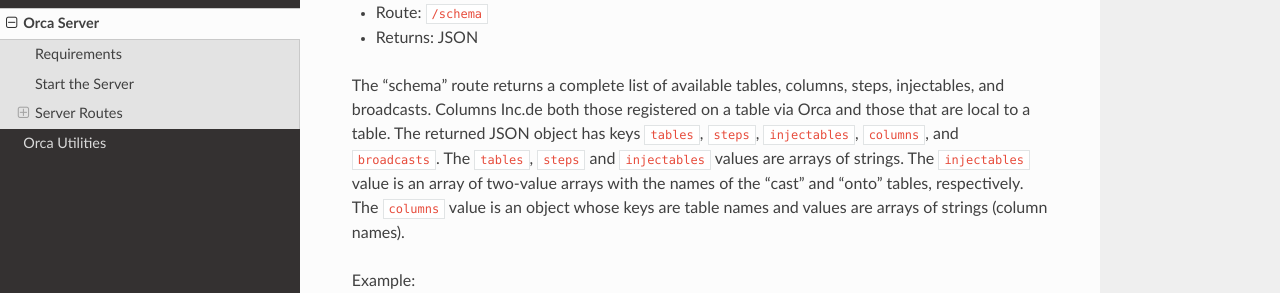
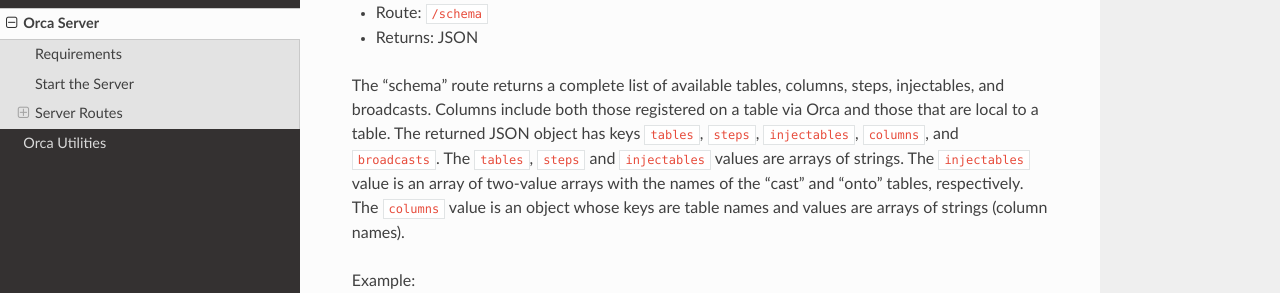
Before and after one commit to UDST/orca, a Sphinx documentation site: the page built from docs/server.rst, in a window 1280 px wide and 900 px high, scrolled down 1951 px. Shown: the part 182-475 px from the top of the window. Built offline with Sphinx 7.4.7 and the Read the Docs theme 2.0.0, drawn with Linux system fonts in a browser that asks for light colours; some of the changed text lies outside the part shown.

Commit message:
Fix typos

```diff
--- a/docs/conf.py
+++ b/docs/conf.py
@@ -59,7 +59,7 @@ copyright = '2016, UrbanSim Inc.'
 #
 # The short X.Y version.
 version = '1.0'
-# The full version, Inc.ding alpha/beta/rc tags.
+# The full version, including alpha/beta/rc tags.
 release = '1.0'
 
 # The language for content autogenerated by Sphinx. Refer to documentation
--- a/docs/core.rst
+++ b/docs/core.rst
@@ -149,7 +149,7 @@ table, though the order may have changed.
 :py:func:`~orca.orca.merge_tables` has an optional
 ``columns=`` keyword that can contain column names from any the tables
 going into the merge so you can limit which columns end up in the final table.
-(Columns necessary for performing merges will be Inc.ded whether or not
+(Columns necessary for performing merges will be included whether or not
 they are in the ``columns=`` list.)
 
 .. note:: :py:func:`~orca.orca.merge_tables` calls
@@ -463,7 +463,7 @@ To achieve this, use the
 :py:func:`~orca.orca.eval_variable` and
 :py:func:`~orca.orca.eval_step` functions.
 
-``eval_variable`` takes the name of a variable (Inc.ding variable expressions)
+``eval_variable`` takes the name of a variable (including variable expressions)
 and returns that variable as it would be injected into a function Orca.
 ``eval_step`` takes the name of a step, runs that
 step with variable injection, and returns any result.
--- a/docs/server.rst
+++ b/docs/server.rst
@@ -18,7 +18,7 @@ The Orca server requires three additional libraries:
 You can get these libraries individually (they are available via
 `pip <https://pip.pypa.io/en/stable/>`__ and
 `conda <http://conda.pydata.org/>`__), or get them when you install
-Orca by Inc.ding the ``[server]`` option::
+Orca by including the ``[server]`` option::
 
     pip install orca[server]
 
@@ -82,7 +82,7 @@ Schema
 
 The "schema" route returns a complete list of available tables, columns, steps,
 injectables, and broadcasts.
-Columns Inc.de both those registered on a table via Orca and those that
+Columns include both those registered on a table via Orca and those that
 are local to a table.
 The returned JSON object has keys ``tables``, ``steps``, ``injectables``,
 ``columns``, and ``broadcasts``.
@@ -242,7 +242,7 @@ If the table is a registered DataFrame all that is returned is:
 
     {"type": "dataframe"}
 
-If the table is registered as a function the returned data will Inc.de the
+If the table is registered as a function the returned data will include the
 filename, line number, and text of the function:
 
 .. code-block:: json
@@ -312,7 +312,7 @@ List Columns For Table
 * Route: ``/tables/<table_name>/columns``
 * Returns: JSON
 
-List all columns for a table Inc.ding both local and registered columns.
+List all columns for a table including both local and registered columns.
 
 .. code-block:: json
 
@@ -358,7 +358,7 @@ or if the column is local to a DataFrame the return value is:
 
     {"type": "local"}
 
-If the column is registered as a function the returned data will Inc.de the
+If the column is registered as a function the returned data will include the
 filename, line number, and text of the function:
 
 .. code-block:: json
@@ -470,7 +470,7 @@ than a function the result will be:
       "type": "variable"
     }
 
-If the injectable is a function the returned data will Inc.de the
+If the injectable is a function the returned data will include the
 filename, line number, and text of the function:
 
 .. code-block:: json
@@ -545,7 +545,7 @@ Step Definition
 * Returns: JSON
 
 Get the source of a step function.
-The returned data will Inc.de the
+The returned data will include the
 filename, line number, and text of the function:
 
 .. code-block:: json
--- a/ez_setup.py
+++ b/ez_setup.py
@@ -1,7 +1,7 @@
 #!/usr/bin/env python
 """Bootstrap setuptools installation
 
-To use setuptools in your package's setup.py, Inc.de this
+To use setuptools in your package's setup.py, include this
 file in the same directory and add this to the top of your setup.py::
 
     from ez_setup import use_setuptools
--- a/orca/server/static/js/dtopts.js
+++ b/orca/server/static/js/dtopts.js
@@ -5,13 +5,13 @@ var _ = require('lodash');
 function table_opts(data) {
   var opts = {paging: false};
 
-  // Column heading values, Inc.ding one for the index values
+  // Column heading values, Including one for the index values
   opts['columns'] = _.map(data.columns, function(c) {
     return {title: c};
   });
   opts['columns'].unshift({title: 'Index'});
 
-  // Data, Inc.ding add the index at the front of each row
+  // Data, including add the index at the front of each row
   opts['data'] = _.map(data.data, function(row, i) {
     return [data.index[i]].concat(row);
   });
```
Also changed, not shown: docs/index.rst (+4 -4 lines), 6 other files.
